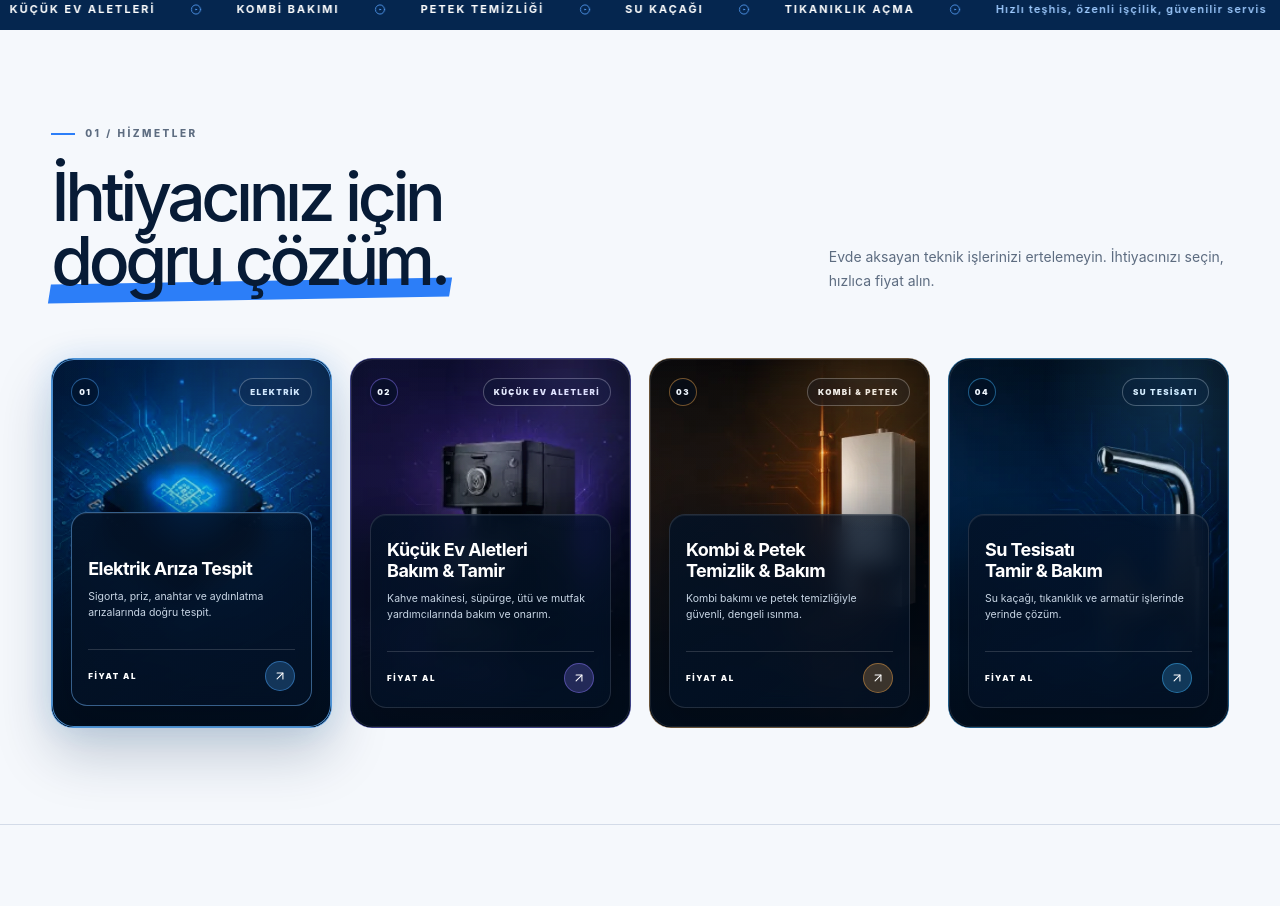
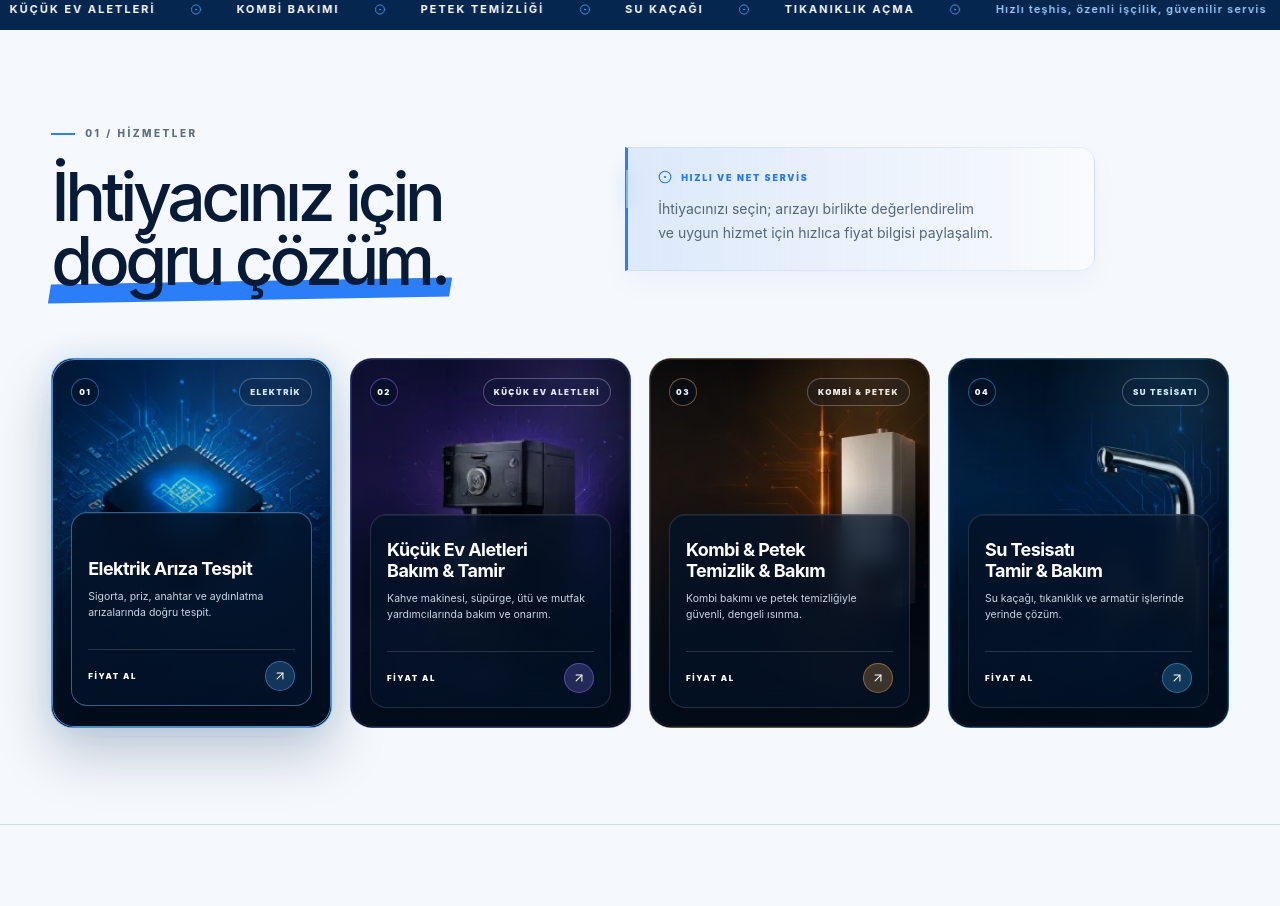
Before and after one commit to celenahmet/maliaksoytesisat, a Next.js app: page / in a window 1280 px wide. Shown: the part 836-1742 px from the top of the page. Built offline with nearby package versions, Linux system fonts and the light colour scheme; no server answers.

Commit message:
Refine services section introduction layout

```diff
--- a/app/globals.css
+++ b/app/globals.css
@@ -105,9 +105,14 @@ h1 em::after, h2 em::after { content: ""; height: .28em; background: var(--lime)
 .section-head { display: flex; justify-content: space-between; gap: 50px; align-items: flex-end; margin-bottom: 65px; }
 .kicker { margin-bottom: 24px; color: var(--muted); }.kicker::before { content: ""; width: 24px; height: 2px; background: var(--ink); }
 h2 { font-size: clamp(48px, 5.3vw, 78px); font-weight: 520; }
-.section-head > p { max-width: 400px; color: var(--muted); line-height: 1.7; font-size: 14px; }
 .services { background: #f5f8fc; color: var(--ink); }
-.services .kicker, .services .section-head > p { color: var(--muted); }.services .kicker::before { background: #2c7ef8; }
+.services .kicker { color: var(--muted); }.services .kicker::before { background: #2c7ef8; }
+.services-head { display: grid; grid-template-columns: minmax(0,510px) minmax(320px,470px); justify-content: start; align-items: center; gap: clamp(54px,5vw,86px); }
+.section-support { width: 100%; max-width: 470px; min-height: 124px; padding: 22px 26px 22px 30px; position: relative; border: 1px solid rgba(44,126,248,.1); border-left: 3px solid #2c7ef8; border-radius: 0 15px 15px 0; background: linear-gradient(90deg, rgba(44,126,248,.12), rgba(255,255,255,.42)); box-shadow: 0 12px 30px rgba(18,70,137,.035); }
+.section-support::after { content: ""; position: absolute; left: -2px; top: 22px; width: 2px; height: 38px; background: #75b6ff; box-shadow: 0 0 16px rgba(44,126,248,.4); }
+.section-support > span { display: flex; align-items: center; gap: 9px; margin-bottom: 13px; color: #2678ed; font-size: 9px; font-weight: 900; letter-spacing: 1.8px; }
+.section-support > span svg { width: 14px; height: 14px; stroke-width: 1.8; }
+.section-support > p { max-width: 415px; margin: 0; color: #54667c; font-size: 14px; line-height: 1.7; text-wrap: balance; }
 .service-grid { display: grid; grid-template-columns: repeat(4, minmax(0, 1fr)); align-items: stretch; gap: 18px; }
 .service-card { --card-accent: #4ca8ff; width: 100%; height: clamp(370px,28vw,430px); min-height: 0; border: 1px solid color-mix(in srgb, var(--card-accent) 42%, transparent); border-radius: 22px; padding: 19px; display: flex; flex-direction: column; position: relative; overflow: hidden; isolation: isolate; background: #04172d; animation: card-reveal .7s cubic-bezier(.2,.8,.2,1) both; transition: transform .45s cubic-bezier(.2,.8,.2,1), border-color .35s ease, box-shadow .45s ease; }
 .service-card:nth-child(2) { animation-delay: .08s; }.service-card:nth-child(3) { animation-delay: .16s; }.service-card:nth-child(4) { animation-delay: .24s; }
@@ -234,7 +239,7 @@ footer { background: #eaf2fb; color: #071b36; padding: 70px 6vw 26px; border-top
 @media (max-width: 820px) {
   .site-header { height: 74px; padding: 0 20px; }.header-actions { display: flex; }.menu-button { display: block; }.nav { position: absolute; left: 0; right: 0; top: 74px; margin: 0; background: white; padding: 20px; display: grid; gap: 7px; border: 0; border-top: 1px solid var(--line); border-bottom: 1px solid var(--line); border-radius: 0 0 18px 18px; box-shadow: 0 18px 30px rgba(6,47,104,.12); transform: translateY(-140%); opacity: 0; transition: .3s; z-index: -1; }.nav a { padding: 13px 15px; font-size: 15px; }.nav a::after { left: 15px; right: auto; width: 34px; bottom: 7px; }.nav.open { transform: none; opacity: 1; }
   .hero { min-height: 0; padding: 48px 0 0; grid-template-columns: 1fr; gap: 0; }.hero-copy { min-height: calc(100svh - 74px); padding: 0 20px 40px; }.hero::before { display: none; } h1 { font-size: clamp(49px, 14.2vw, 74px); } .hero-lead { font-size: 15px; }.hero-actions { gap: 22px; }.micro-trust { display: grid; grid-template-columns: repeat(2,1fr); gap: 12px; margin-top: 32px; }.hero-visual { width: 100%; min-height: 0; height: auto; aspect-ratio: 1415 / 1112; margin-top: 0; background: #fff; }.hero-visual::before { display: none; }.hero-service-art { width: 100%; min-height: 0; height: 100%; background: #fff; }.hero-service-art > img { object-fit: contain; object-position: center; }.orbit { display: none; }.availability { bottom: 12px; right: 12px; }
-  .brand { min-width: 0; gap: 9px; }.brand-emblem { flex-basis: 46px; width: 46px; height: 46px; }.brand-copy strong { font-size: 18px; }.brand-copy small { font-size: 7px; letter-spacing: 1.8px; margin-top: 5px; }.section { padding: 72px 20px; }.section-head { display: block; margin-bottom: 40px; }.section-head > p { margin-top: 25px; }.service-grid { grid-template-columns: 1fr; }.service-card { height: 410px; min-height: 0; }.service-card::before { inset: 0; }
+  .brand { min-width: 0; gap: 9px; }.brand-emblem { flex-basis: 46px; width: 46px; height: 46px; }.brand-copy strong { font-size: 18px; }.brand-copy small { font-size: 7px; letter-spacing: 1.8px; margin-top: 5px; }.section { padding: 72px 20px; }.section-head { display: block; margin-bottom: 40px; }.section-support { max-width: 560px; min-height: 0; margin-top: 30px; padding: 18px 20px 18px 22px; }.section-support > p { font-size: 13px; }.service-grid { grid-template-columns: 1fr; }.service-card { height: 410px; min-height: 0; }.service-card::before { inset: 0; }
   .trust-intro { align-items: flex-start; flex-direction: column; padding: 30px 24px; }.trust-points { grid-template-columns: 1fr; }.trust-points article { min-height: 0; }.trust-points article + article { border-left: 0; border-top: 1px solid var(--line); }.process-line { grid-template-columns: 1fr; }.process-line article { min-height: 270px; padding: 28px; }.process-line article:not(:last-child)::after { display: none; }.process-icon { margin: 28px 0 19px; }.contact { margin: 0 20px 65px; padding: 48px 24px; grid-template-columns: 1fr; gap: 34px; border-radius: 22px; }.contact h2 { max-width: 620px; font-size: clamp(45px,11vw,68px); }.contact-actions { align-items: flex-start; flex-direction: column; }.contact-phone { font-size: 18px; }.contact-visual { width: min(270px,86vw); justify-self: center; }.contact-highlights { margin-top: 12px; }
   footer { padding: 55px 20px 100px; }.footer-main { grid-template-columns: 1fr; }.footer-brand { grid-column: auto; }.footer-bottom { margin-top: 40px; flex-direction: column; gap: 14px; }.footer-bottom a { position: static; }.chat-widget { right: 14px; bottom: 14px; }.chat-toggle b { display: none; }.chat-toggle { padding-right: 8px; }.ticker > div { gap: 22px; }
 }
--- a/app/page.tsx
+++ b/app/page.tsx
@@ -79,7 +79,7 @@ const copy = {
     locale: "Türkçe", navLabel: "Ana menü", home: "Anasayfa", services: "Hizmetler", assurance: "Çalışma ve Güvence", contact: "İletişim", technicalService: "TEKNİK SERVİS", menu: "Menüyü aç veya kapat",
     professional: "PROFESYONEL HİZMET", heroA: "Arızanız beklemez.", heroB: "Biz de.", heroLead: "Sincan merkezli ekibimizle Ankara genelinde; elektrik arıza tespitinden kombiye, su tesisatından petek bakımına hızlı teşhis ve özenli çalışma.", quote: "FİYAT AL", viewServices: "HİZMETLERİ İNCELE",
     micro: ["Uzman teknik servis", "Garantili hizmet", "Hızlı çözüm", "Güvenilir destek"], available: "Ulaşılabilir servis", writeWa: "WhatsApp’tan yazın",
-    servicesKicker: "01 / HİZMETLER", servicesTitleA: "İhtiyacınız için", servicesTitleB: "doğru çözüm.", servicesLead: "Evde aksayan teknik işlerinizi ertelemeyin. İhtiyacınızı seçin, hızlıca fiyat alın.",
+    servicesKicker: "01 / HİZMETLER", servicesTitleA: "İhtiyacınız için", servicesTitleB: "doğru çözüm.", servicesLeadKicker: "HIZLI VE NET SERVİS", servicesLead: "İhtiyacınızı seçin; arızayı birlikte değerlendirelim ve uygun hizmet için hızlıca fiyat bilgisi paylaşalım.",
     assuranceKicker: "02 / GÜVENCE", assuranceTitleA: "Güveniniz", assuranceTitleB: "bizim için önemli.", trust: [
       ["Servis Ücreti Var (Şartlı)", "Yerinde kontrol ve arıza tespiti için servis ücreti uygulanabilir."],
       ["Tamir Yapılırsa", "Arıza tarafımızca garanti kapsamında onarılırsa servis ücreti alınmaz."],
@@ -103,7 +103,7 @@ const copy = {
     locale: "English", navLabel: "Main navigation", home: "Home", services: "Services", assurance: "Process & Assurance", contact: "Contact", technicalService: "TECHNICAL SERVICE", menu: "Open or close menu",
     professional: "PROFESSIONAL SERVICE", heroA: "Your repair can’t wait.", heroB: "Neither do we.", heroLead: "Fast diagnosis and careful workmanship for electrical faults, boilers, radiators and plumbing throughout your home.", quote: "GET A QUOTE", viewServices: "VIEW SERVICES",
     micro: ["Expert technical service", "Guaranteed service", "Fast solutions", "Dependable support"], available: "Service available", writeWa: "Message us on WhatsApp",
-    servicesKicker: "01 / SERVICES", servicesTitleA: "The right solution", servicesTitleB: "for your needs.", servicesLead: "Do not postpone technical issues at home. Choose what you need and request a quote quickly.",
+    servicesKicker: "01 / SERVICES", servicesTitleA: "The right solution", servicesTitleB: "for your needs.", servicesLeadKicker: "FAST, CLEAR SERVICE", servicesLead: "Choose what you need; we will assess the issue together and quickly provide information for the right service.",
     assuranceKicker: "02 / ASSURANCE", assuranceTitleA: "Your trust", assuranceTitleB: "matters to us.", trust: [
       ["Conditional Call-out Fee", "A service fee may apply for on-site inspection and fault diagnosis."],
       ["When We Repair It", "No call-out fee is charged when we complete the repair under our guarantee."],
@@ -432,7 +432,10 @@ export default function Home() {
       </div>
 
       <section className="services section" id="hizmetler">
-        <div className="section-head"><div><span className="kicker">{t.servicesKicker}</span><h2>{t.servicesTitleA}<br/><em>{t.servicesTitleB}</em></h2></div><p>{t.servicesLead}</p></div>
+        <div className="section-head services-head">
+          <div><span className="kicker">{t.servicesKicker}</span><h2>{t.servicesTitleA}<br/><em>{t.servicesTitleB}</em></h2></div>
+          <div className="section-support"><span><CircleDot aria-hidden="true" />{t.servicesLeadKicker}</span><p>{t.servicesLead}</p></div>
+        </div>
         <div className="service-grid">
           {services.map((service, index) => (
             <article className={`service-card ${activeService === index ? "active" : ""}`} key={service.id} onMouseEnter={() => setActiveService(index)}>
```
